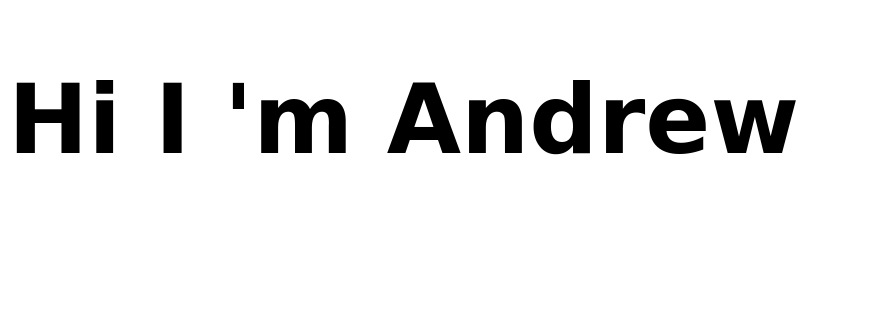
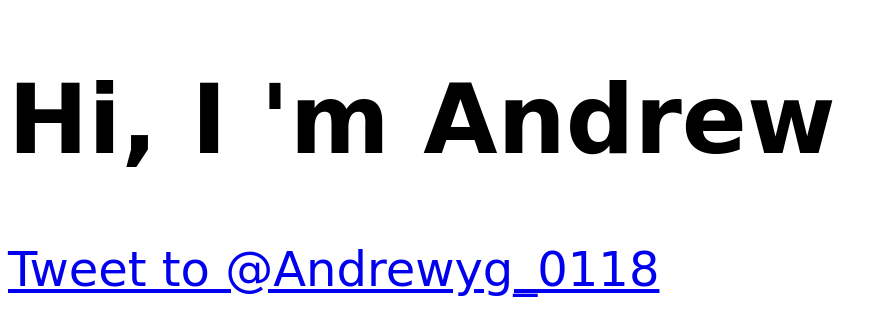
Before and after one commit to Andrewyg/aytw, a plain HTML site: page index.html in a window 1280 px wide. Shown: the whole page, without its empty margins (0-888 px from the left). Drawn offline with Linux system fonts and the light colour scheme; a web font is replaced by a local one.

Commit message:
Update index.html

```diff
--- a/index.html
+++ b/index.html
@@ -13,9 +13,13 @@
     }
   </style>
   <body>
-  <p>
-    <h1>Hi I 'm Andrew</h1>
+    <h1>Hi, I 'm Andrew</h1>
+    <p>
+      <a href="https://twitter.com/intent/tweet?screen_name=Andrewyg_0118" class="twitter-mention-button" data-show-count="false">Tweet to @Andrewyg_0118</a><script async src="//platform.twitter.com/widgets.js" charset="utf-8"></script>
+    </p>
+
+
 
 
   </body>
-  </html>
+</html>
```
